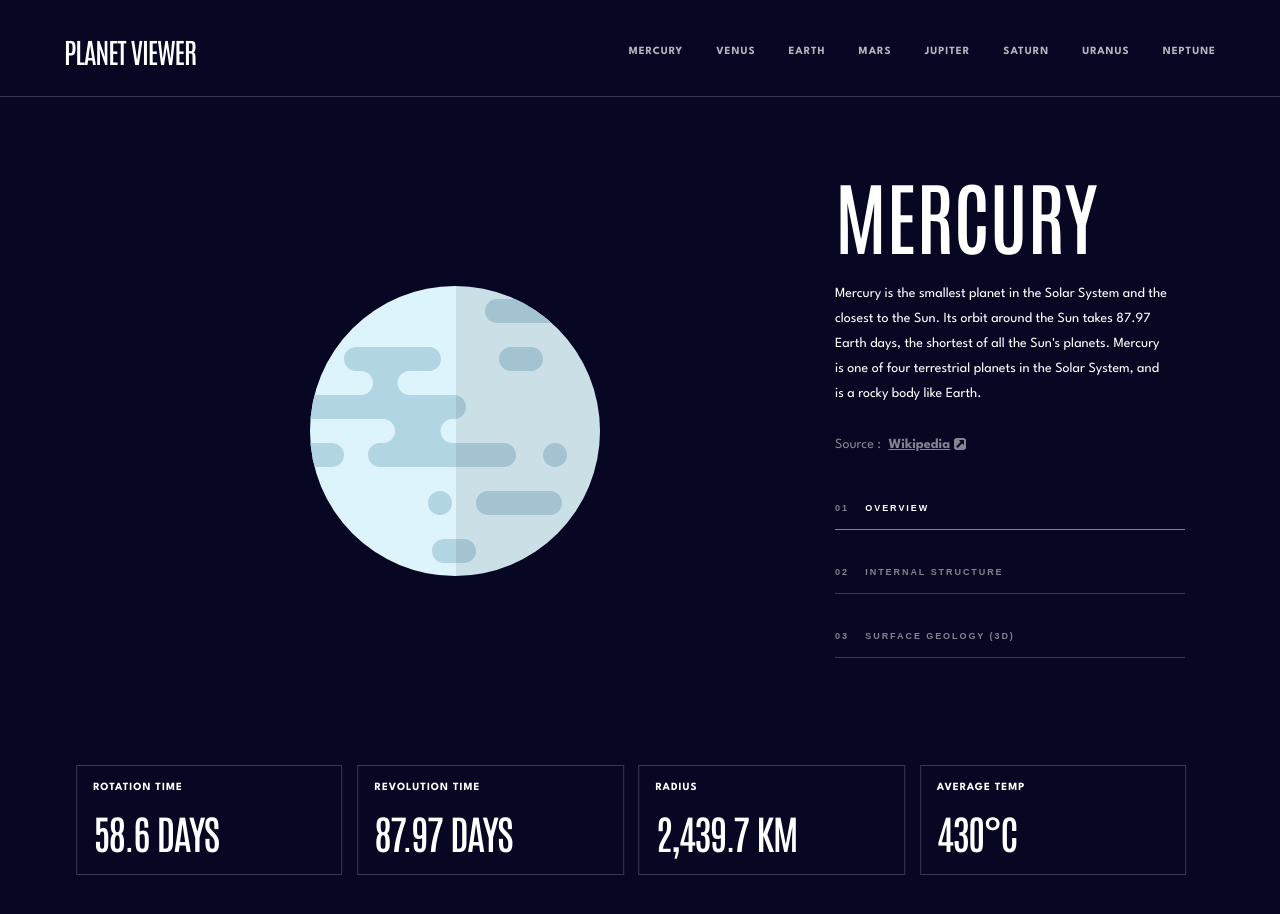
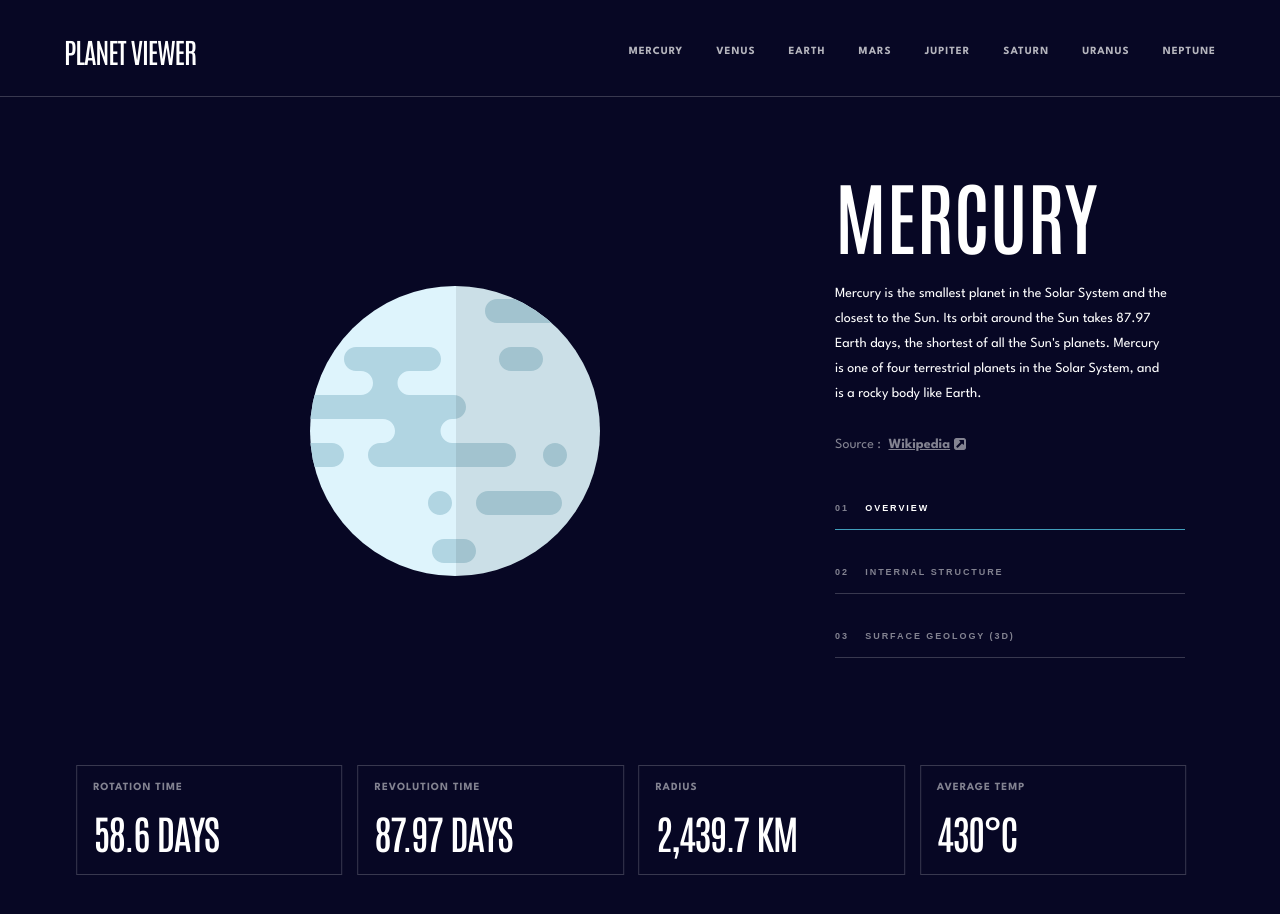
Before and after one commit to jkellerman/Planet-viewer, a React (Create React App) app: page /planet/mercury in a window 1280 px wide. Shown: the top 914 px of the page. Built offline with nearby package versions, Linux system fonts and the light colour scheme.

Commit message:
refactor: data name colour

```diff
--- a/src/components/PlanetData/PlanetData.styled.ts
+++ b/src/components/PlanetData/PlanetData.styled.ts
@@ -55,7 +55,7 @@ export const Title = styled.dt`
   } // TODO: check to see if needed
 
   ${h4Styles}
-  color: ${Theme.colors.primary};
+  color: ${Theme.colors.secondary};
 
   @media (${QUERIES.laptop}) {
     margin-bottom: 0.875rem;
```
